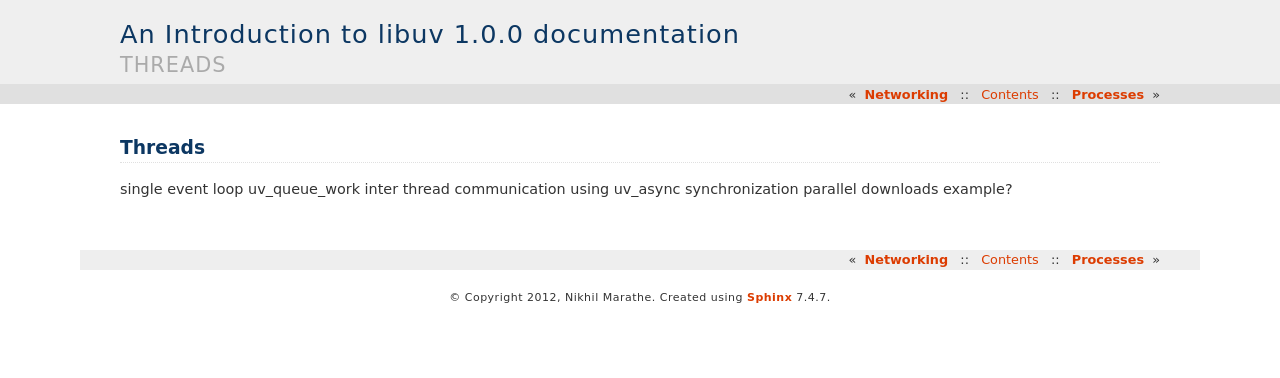
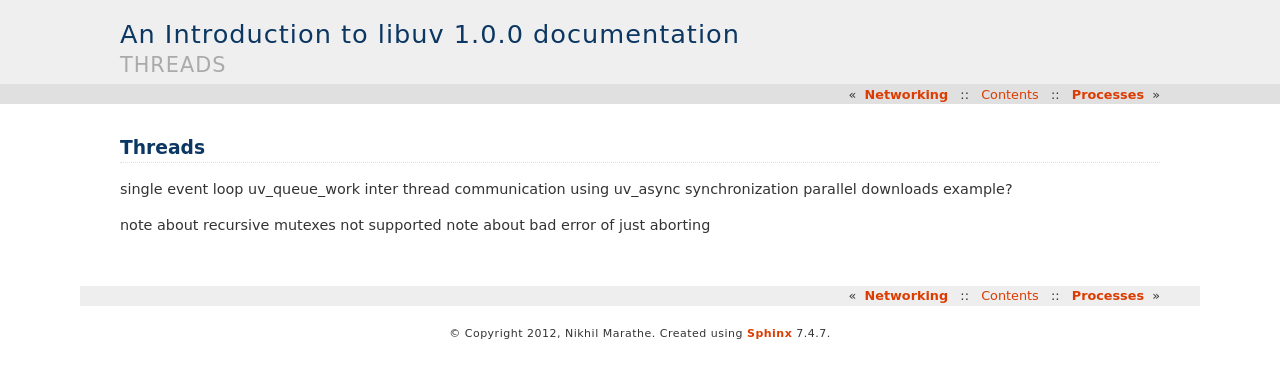
Before and after one commit to nikhilm/uvbook, a Sphinx documentation site: the page built from source/threads.rst, in a window 1280 px wide. Shown: the top 378 px of the page. Built offline with Sphinx 7.4.7, drawn with Linux system fonts in a browser that asks for light colours; formulas are drawn with MathJax 3.

Commit message:
added notes to thread

```diff
--- a/source/threads.rst
+++ b/source/threads.rst
@@ -6,3 +6,6 @@ uv_queue_work
 inter thread communication using uv_async
 synchronization
 parallel downloads example?
+
+note about recursive mutexes not supported
+note about bad error of just aborting
```
